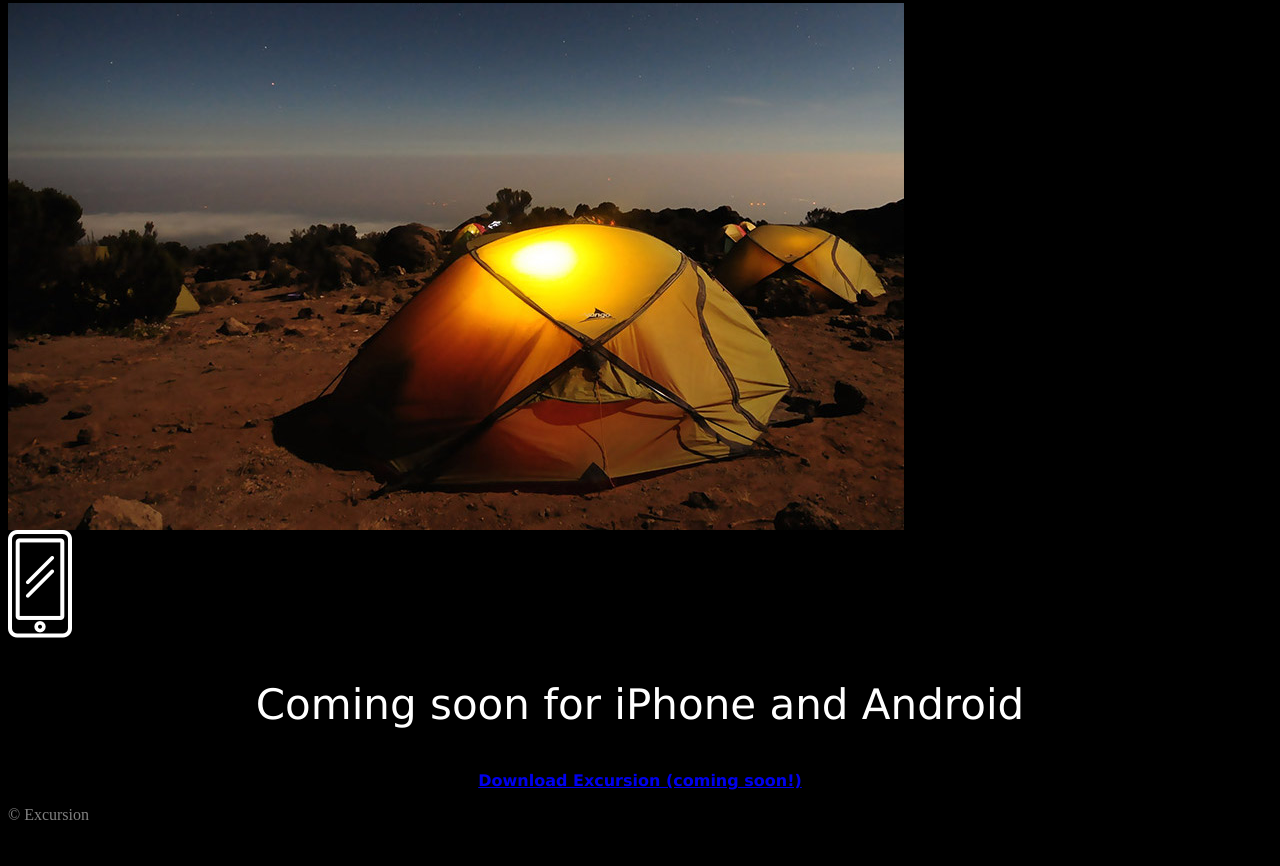
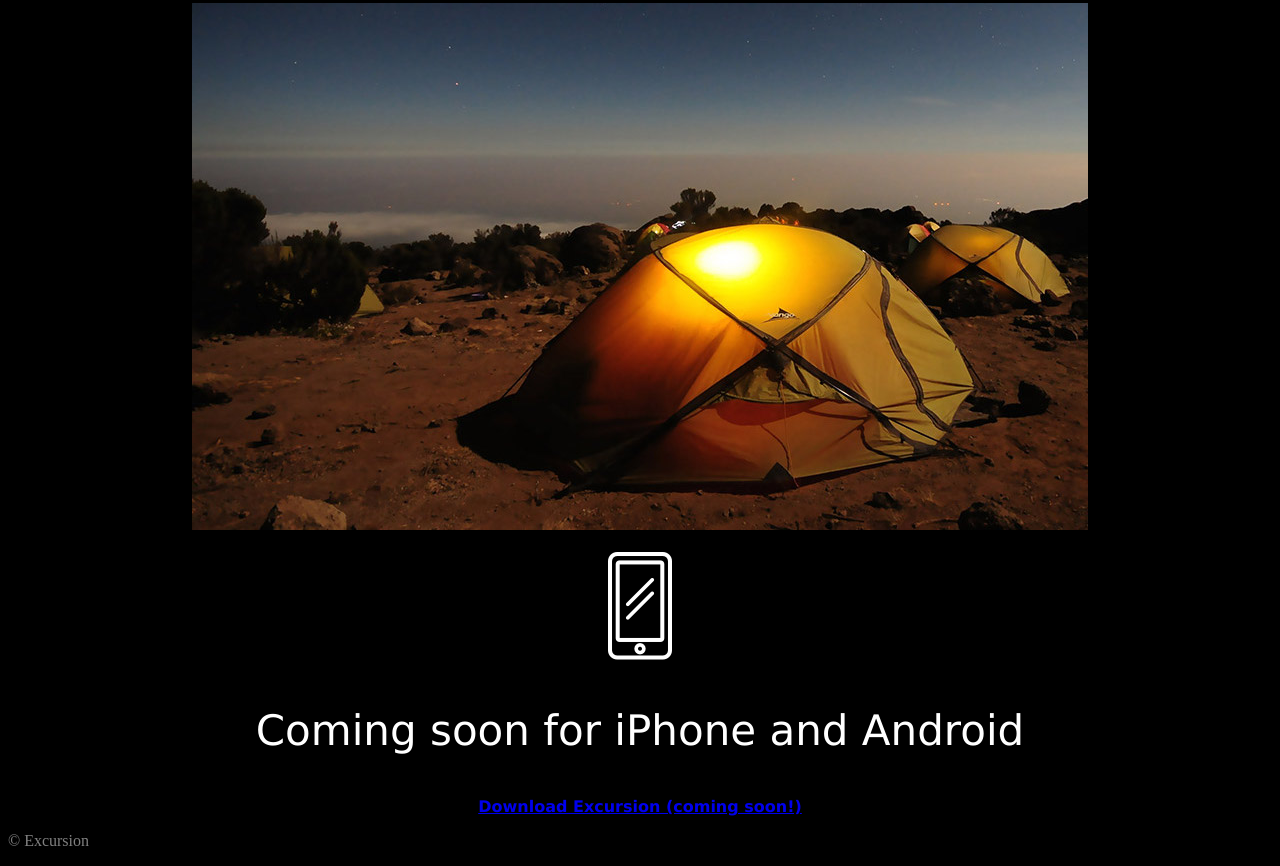
Before and after one commit to nkurtz/excursion, a plain HTML site: page index.html in a window 1280 px wide. Shown: the part 493-1359 px from the top of the page. Before the commit the page ends 1333 px from the top, so only its background shows below. Drawn offline with Linux system fonts and the light colour scheme.

Commit message:
Commit new changes.

```diff
--- a/index.html
+++ b/index.html
@@ -11,18 +11,22 @@
 <h2><strong><a href="https://livfaqdu1r6eca9skrsjt49veodemn94ucpr2pekt4jsga3umfmg.cc-propeller.cloud/#">Download Excursion (coming soon!)</a></strong></h2>
 
 <!-- Video component -->
-<video src="./resources/videos/excursion.mp4" width:"404" height:"720" align="center"></video>
+<div style="text-align:center"><video src="./resources/videos/excursion.mp4" width:"404" height:"720">Video Not Supported</video></div>
 
 <!-- info section -->
 <h3>Your personal travel guide</h3>
 <h4>Excursion remembers places you like, and recommends new points of interest around you.</h4>
-<img src="./resources/images/camp.jpg" alt="campsite with tent" align="center" />
+<div style="text-align: center;"> <img src="./resources/images/camp.jpg" alt="campsite with tent"> </div>
 <br />
-<img src="./resources/images/phone.png" alt="smartphone icon" align="center" />
+<div style="text-align: center;"><img src="./resources/images/phone.png" alt="smartphone icon"></div>
 <h3>Coming soon for iPhone and Android</h3>
 <h2><strong><a href="https://livfaqdu1r6eca9skrsjt49veodemn94ucpr2pekt4jsga3umfmg.cc-propeller.cloud/#">Download Excursion (coming soon!)</a></strong></h2>
 
-<p>&copy; Excursion</p>
+
+  <footer>
+  <p>&copy; Excursion</p>
+</footer>
+
 
   </body>
 </html>
--- a/resources/css/style.css
+++ b/resources/css/style.css
@@ -32,8 +32,8 @@ h4 {
   text-align: center;
 }
 
-p {
+footer {
   font-family: Verdana
-  text-align: right;
+  text-align: center;
   color: gray;
 }
```
Also changed, not shown: 2 other files.
